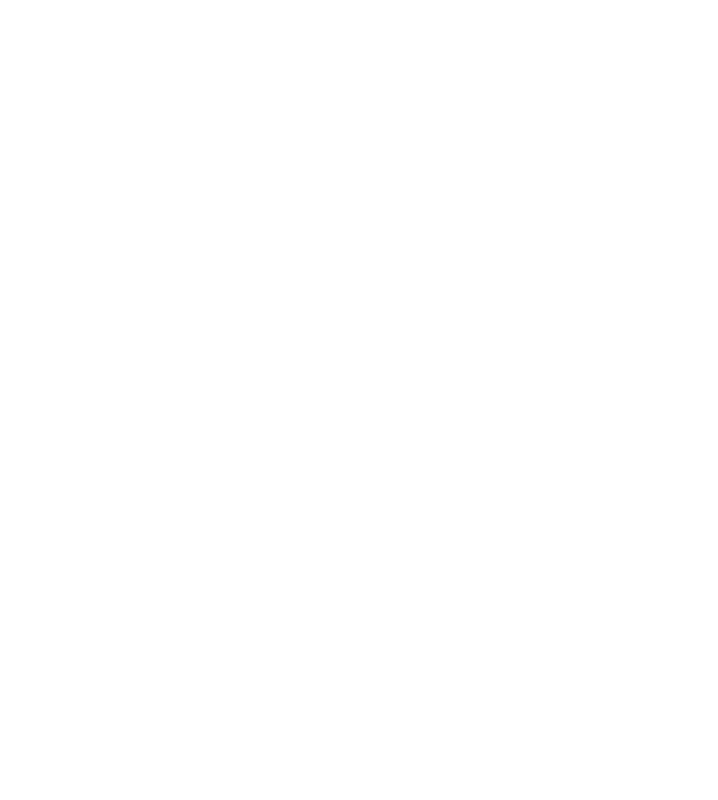
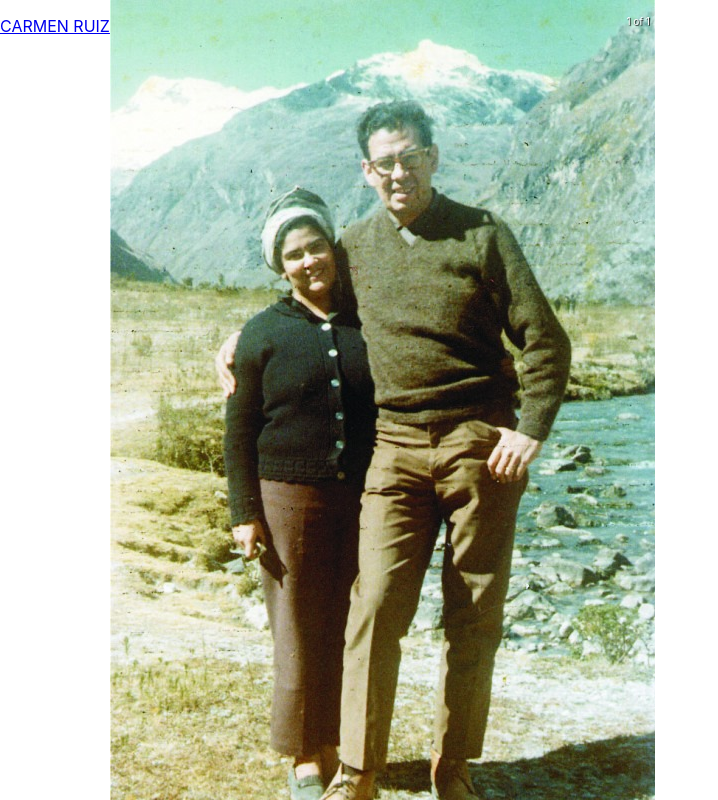
Before and after one commit to marcialc/CarmenWeb, a React (Create React App) app: page /cronicas in a window 1280 px wide. Shown: the top 800 px of the page, without its empty margins (0-718 px from the left). Built offline with nearby package versions, Linux system fonts and the light colour scheme.

Commit message:
added cronicas jsx and css

```diff
--- a/package.json
+++ b/package.json
@@ -9,6 +9,7 @@
     "gatsby-link": "^2.4.13",
     "react": "^16.13.1",
     "react-dom": "^16.13.1",
+    "react-responsive-carousel": "^3.2.9",
     "react-router-dom": "^5.2.0",
     "react-scripts": "3.4.3",
     "typescript": "^4.0.2"
--- a/src/App.js
+++ b/src/App.js
@@ -2,6 +2,7 @@ import React from 'react';
 import { Route, BrowserRouter as Router } from 'react-router-dom';
 import Home from './screens/Home.jsx';
 import About from './screens/About.jsx'
+import Cronicas from './screens/Cronicas.jsx';
 
 function App() {
   return (
@@ -12,6 +13,9 @@ function App() {
       <Route exact path="/carmen">
         <About />
       </Route>
+      <Route exact path="/cronicas">
+        <Cronicas />
+      </Route>
     </Router>
   );
 }
--- a/src/css/About.css
+++ b/src/css/About.css
@@ -18,8 +18,12 @@
     font-family: 'Courier New', Courier, monospace;
     font-weight: 400;
     font-size: 35px;
-    padding-top: 15px;
-    padding-left: 20px;
+    margin-top: 15px;
+    margin-left: 20px;
+}
+
+.about-header p:hover {
+    background: #c7c7c7;
 }
 
 .about-header a {
@@ -31,11 +35,11 @@
 }
 
 .about-me img {
-    width: 25vw;
-    height: 25vw;
-    padding-top: 10vh;
-    padding-right: 200px;
-    padding-left: 50px;
+    width: 300px;
+    height: 300px;
+    border-radius: 50%;
+    margin: 60px;
+    margin-left: 30px;
 }
 
 .about-me p {
--- /dev/null
+++ b/src/css/Cronicas.css
@@ -0,0 +1,4 @@
+.cronicas-wrapper {
+    margin: 0;
+    display: flex;
+}
--- /dev/null
+++ b/src/screens/Cronicas.jsx
@@ -0,0 +1,22 @@
+import React, { Component } from 'react';
+import '../css/Cronicas.css'
+import "react-responsive-carousel/lib/styles/carousel.min.css"; // requires a loader
+import { Carousel } from 'react-responsive-carousel';
+
+export default class Cronicas extends Component {
+
+  render() {
+    return (
+      <div className="cronicas-wrapper">
+          <div className="cronicas-header">
+          <a href="/"><p>CARMEN RUIZ</p></a>
+          </div>
+          <Carousel>
+              <div>
+                  <img src={require('../assets/carmenPardo.jpg')} alt=""/>
+              </div>
+          </Carousel>
+      </div>
+    );
+  }
+}
--- a/src/screens/Home.jsx
+++ b/src/screens/Home.jsx
@@ -10,7 +10,7 @@ export default class Home extends Component {
       <div className="main-container">
         <div className="nav">
             <a href="/carmen"><p className="nombre" >CARMEN RUIZ</p></a>
-            <a href="/carmen"><p className="historias" >CRONICAS</p></a>
+            <a href="/cronicas"><p className="historias" >CRONICAS</p></a>
         </div>
       </div>
     );
```
Also changed, not shown: 1 other file (tests, documents, lock files or other folders).
